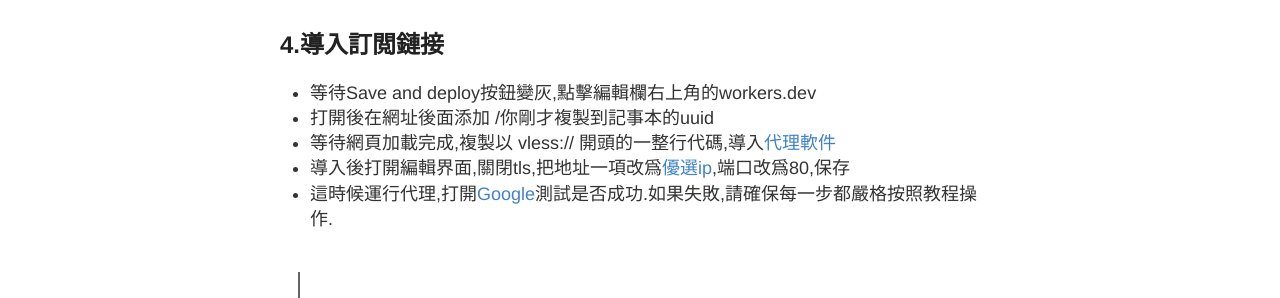
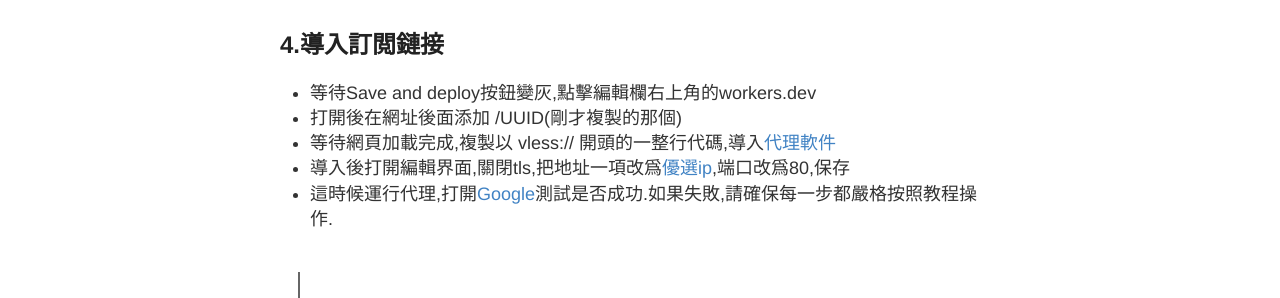
Before and after one commit to GholtsMxv/archiveblogg, a Jekyll site: the page built from _posts/2024-02-12-Proxy for cfworker.md, in a window 1280 px wide. Shown: the part 1061-1359 px from the top of the page. Built offline with Jekyll 4.4.1, drawn with Linux system fonts in a browser that asks for light colours; comment, search, counter and statistics services are not loaded.

Commit message:
Update 2024-02-12-Proxy for cfworker.md

```diff
--- a/_posts/2024-02-12-Proxy for cfworker.md
+++ b/_posts/2024-02-12-Proxy for cfworker.md
@@ -34,7 +34,7 @@ title: 超簡單的cf worker代理免費搭建
 ## 4.導入訂閲鏈接
 
 - 等待Save and deploy按鈕變灰,點擊編輯欄右上角的workers.dev
-- 打開後在網址後面添加 /你剛才複製到記事本的uuid
+- 打開後在網址後面添加 /UUID(剛才複製的那個)
 - 等待網頁加載完成,複製以 vless:// 開頭的一整行代碼,導入[代理軟件](https://gholtsmxv.github.io/Application-proxy/)
 - 導入後打開編輯界面,關閉tls,把地址一項改爲[優選ip](https://stock.hostmonit.com/CloudFlareYes),端口改爲80,保存
 - 這時候運行代理,打開[Google](https://www.google.com/)測試是否成功.如果失敗,請確保每一步都嚴格按照教程操作.
```
